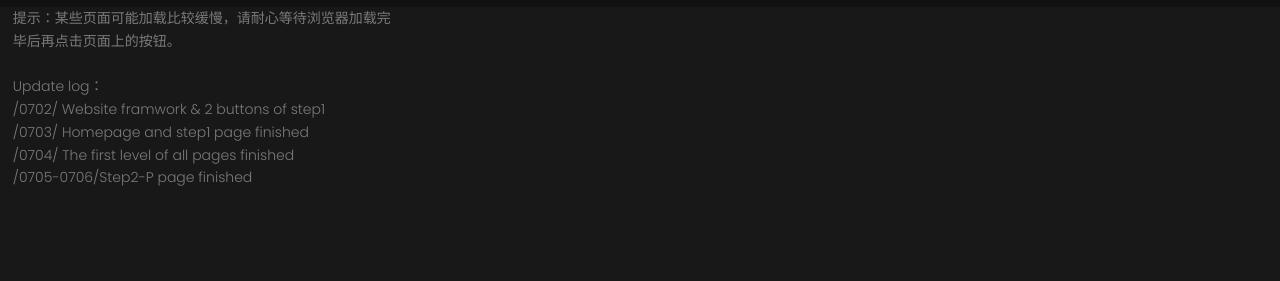
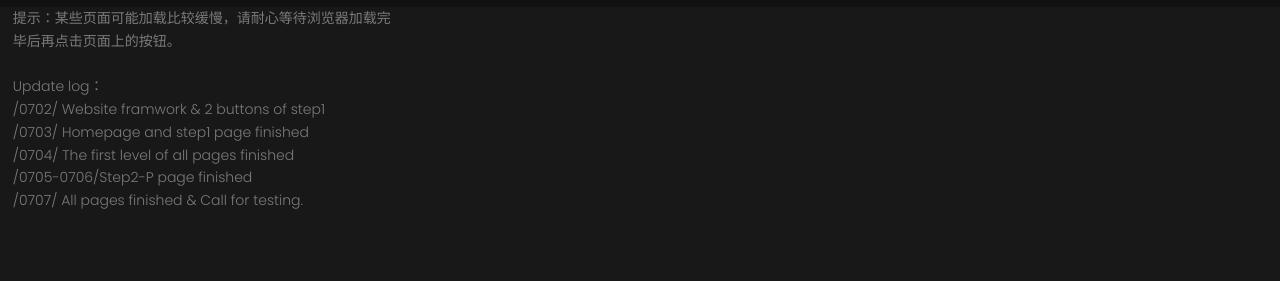
Before and after one commit to oDumbledoreArmyo/Toolkit_of_Matching_Principle_for_CC-ML_Product_Design, a plain HTML site: page index.html in a window 1280 px wide. Shown: the part 33-314 px from the top of the page. Drawn offline with nearby package versions, Linux system fonts and the light colour scheme; some packages are replaced by stand-ins of ours.

Commit message:
update log

```diff
--- a/index.html
+++ b/index.html
@@ -71,6 +71,7 @@
 						/0703/ Homepage and step1 page finished<br>
 						/0704/ The first level of all pages finished <br>
 						/0705-0706/Step2-P page finished <br>
+						/0707/ All pages finished & Call for testing.
 					</p>
 				</div>
 
```
